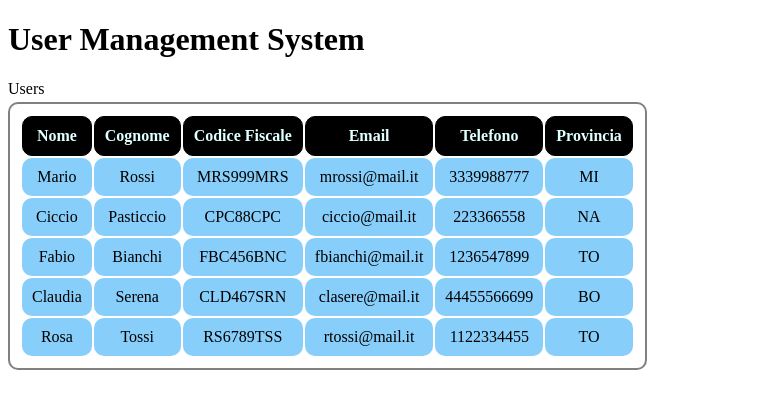
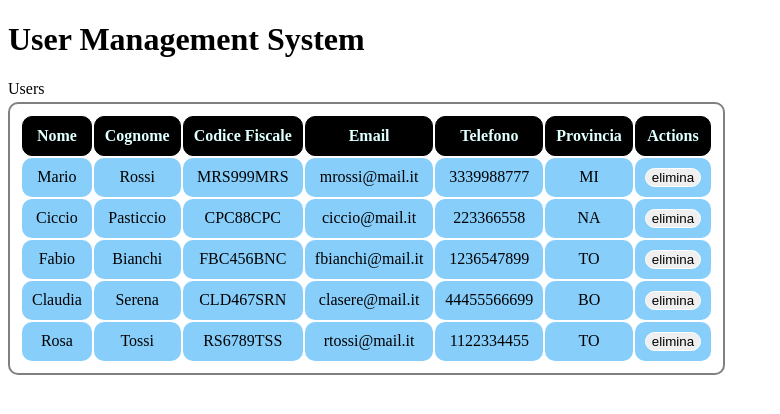
Before and after one commit to roccorefice/UMS, an Angular app: page / in a window 1280 px wide. Shown: the top 414 px of the page, without its empty margins (0-780 px from the left). Built offline with nearby package versions, Linux system fonts and the light colour scheme.

Commit message:
intercept data from dom

```diff
--- a/src/app/user/user.component.css
+++ b/src/app/user/user.component.css
@@ -6,3 +6,8 @@ td {
     background-color: lightskyblue;
     color: black;
 }
+
+button {
+    border: 1px solid white;
+    border-radius: 10px;
+}
--- a/src/app/user/user.component.html
+++ b/src/app/user/user.component.html
@@ -4,3 +4,6 @@
 <td>{{ user.email }}</td>
 <td>{{ user.phone }}</td>
 <td>{{ user.province }}</td>
+<td>
+    <button (click)="deleteUser()">elimina</button>
+</td>
--- a/src/app/user/user.component.ts
+++ b/src/app/user/user.component.ts
@@ -14,5 +14,8 @@ export class UserComponent implements OnInit {
 
   ngOnInit(): void {
   }
+  deleteUser(){
+    alert(this.user.name);
+  }
 
 }
--- a/src/app/users/users.component.html
+++ b/src/app/users/users.component.html
@@ -8,6 +8,8 @@
             <th>Email</th>
             <th>Telefono</th>
             <th>Provincia</th>
+            <th>Actions</th>
+
         </tr>
     </thead>
     <tbody>
```
